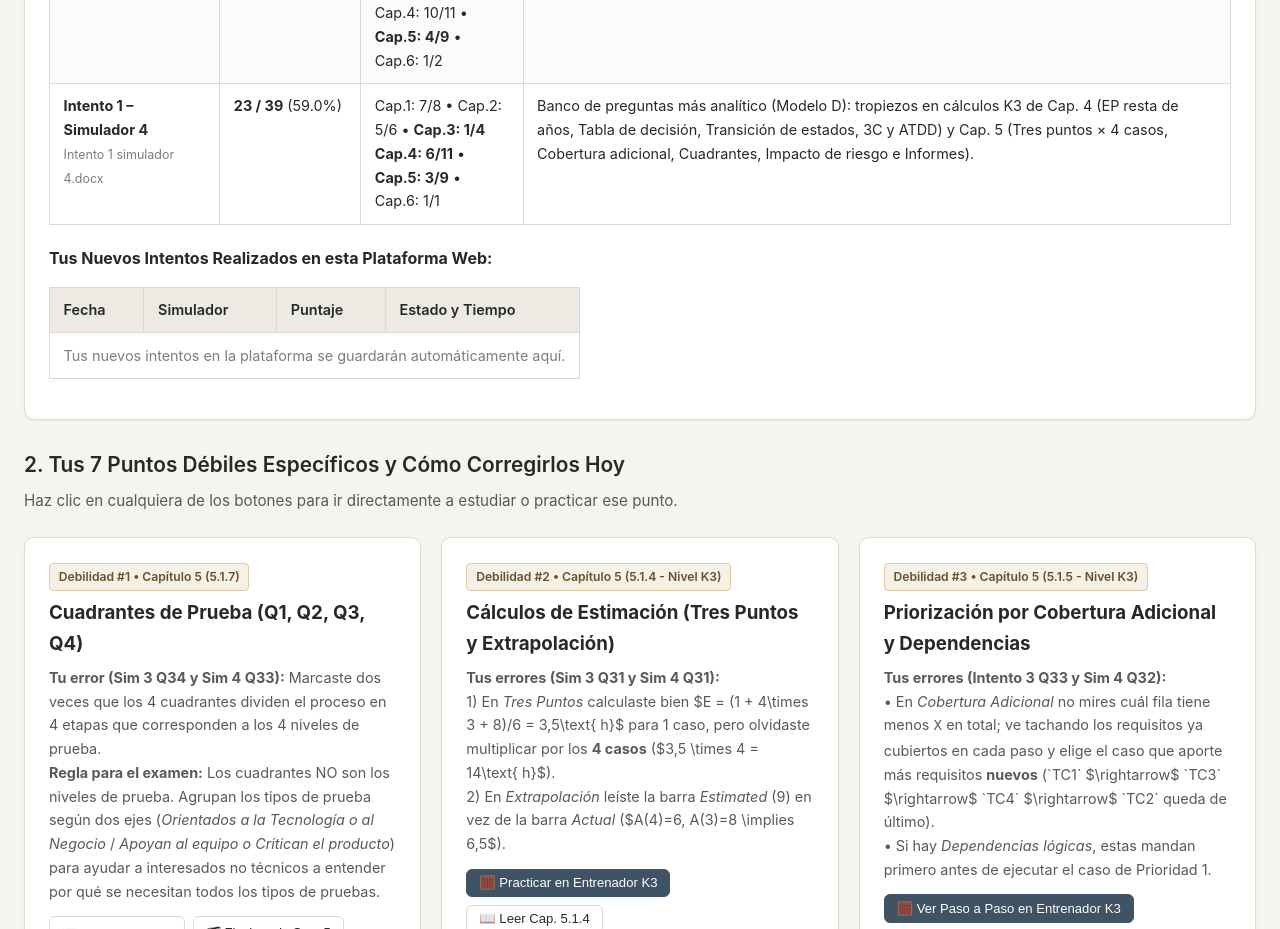
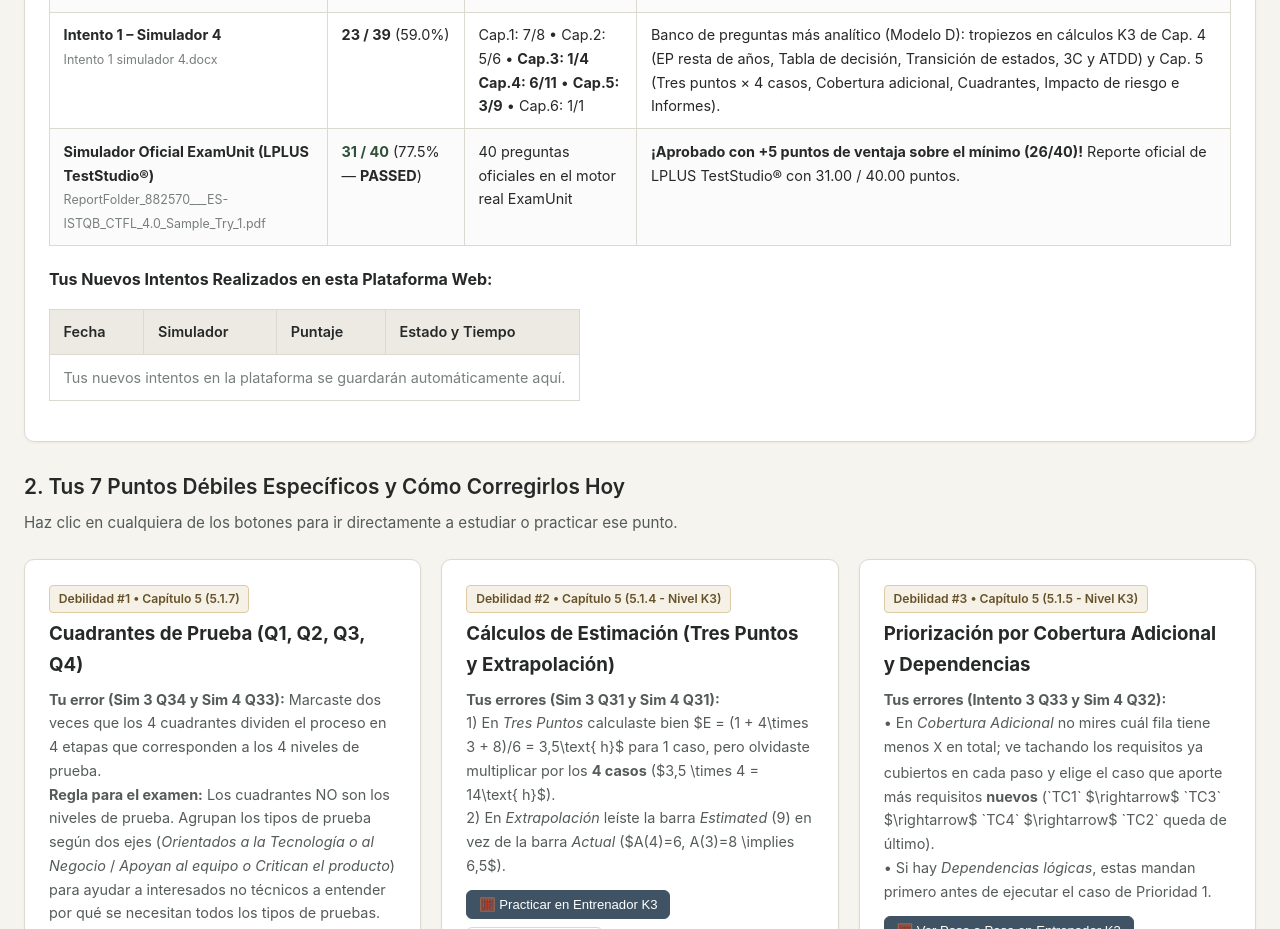
Before and after one commit to Yandel-Paniagua/istqb-v4-estudio, a plain HTML site: page index.html in a window 1280 px wide. Shown: the part 1249-2178 px from the top of the page. Drawn offline with Linux system fonts and the light colour scheme.

Commit message:
Registrar resultado 31/40 (77.5% Passed) de ExamUnit LPLUS TestStudio

```diff
--- a/index.html
+++ b/index.html
@@ -124,6 +124,12 @@
               <td><strong>23 / 39</strong> (59.0%)</td>
               <td>Cap.1: 7/8 • Cap.2: 5/6 • <strong>Cap.3: 1/4</strong><br><strong>Cap.4: 6/11</strong> • <strong>Cap.5: 3/9</strong> • Cap.6: 1/1</td>
               <td>Banco de preguntas más analítico (Modelo D): tropiezos en cálculos K3 de Cap. 4 (EP resta de años, Tabla de decisión, Transición de estados, 3C y ATDD) y Cap. 5 (Tres puntos × 4 casos, Cobertura adicional, Cuadrantes, Impacto de riesgo e Informes).</td>
+            </tr>
+            <tr>
+              <td><strong>Simulador Oficial ExamUnit (LPLUS TestStudio®)</strong><br><span style="font-size:0.78rem;color:var(--text-muted);">ReportFolder_882570___ES-ISTQB_CTFL_4.0_Sample_Try_1.pdf</span></td>
+              <td><strong style="color:var(--success-text);">31 / 40</strong> (77.5% — <strong>PASSED</strong>)</td>
+              <td>40 preguntas oficiales en el motor real ExamUnit</td>
+              <td><strong>¡Aprobado con +5 puntos de ventaja sobre el mínimo (26/40)!</strong> Reporte oficial de LPLUS TestStudio® con 31.00 / 40.00 puntos.</td>
             </tr>
           </tbody>
         </table>
```
